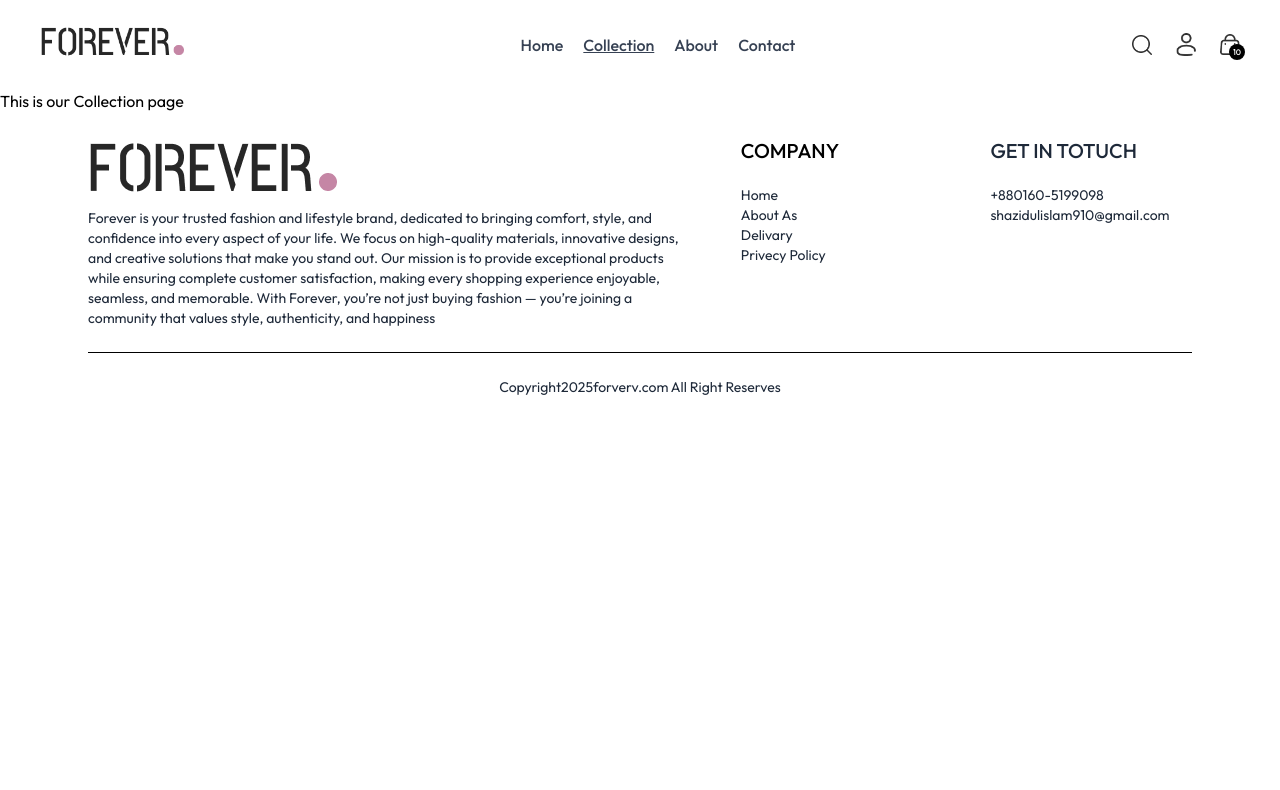
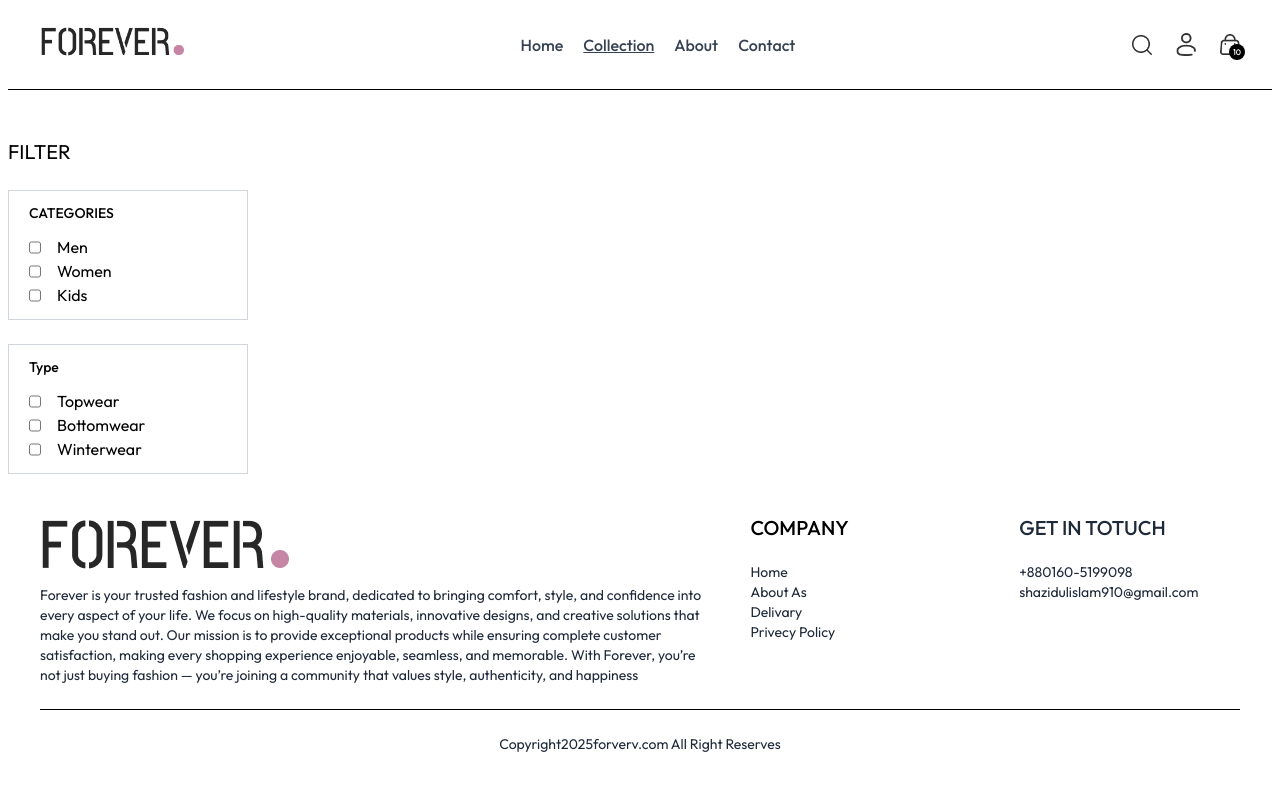
Before and after one commit to Shazidulislam/Forevr-client, a React (Vite) app: page /collection in a window 1280 px wide. Shown: the top 790 px of the page. Built offline with nearby package versions, Linux system fonts and the light colour scheme.

Commit message:
create collection section

```diff
--- a/src/Components/Home/Footer/Footer.jsx
+++ b/src/Components/Home/Footer/Footer.jsx
@@ -3,8 +3,8 @@
 
 const Footer = () => {
   return (
-    <div className="py-6 px-2 sm:px-10 ">
-      <div className="flex flex-col sm:grid grid-cols-[3fr_1fr_1fr] gap-12 text-sm ">
+    <div className="py-10">
+      <div className="flex flex-col sm:grid grid-cols-[3fr_1fr_1fr] gap-12 text-sm">
         <div>
           <img src={assets?.logo} className="" alt="" />
           <p className="text-gray-800">
--- a/src/Components/Home/Navbar/Navbar.jsx
+++ b/src/Components/Home/Navbar/Navbar.jsx
@@ -7,7 +7,7 @@
 const Navbar = () => {
   const [visible, setVisible] = useState(false);
   return (
-    <div className="flex justify-between items-center py-6 px-2 sm:px-10 font-medium">
+    <div className="flex justify-between items-center py-6 font-medium">
       <Link to={"/"}>
         <img className="w-36" src={assets?.logo} alt="forever-logo" />
       </Link>
--- a/src/Pages/Collection.jsx
+++ b/src/Pages/Collection.jsx
@@ -1,9 +1,58 @@
-import React from 'react'
+import React, { useContext, useState } from "react";
+import ShopContext from "../Context/Shop/ShopContext";
+import { assets } from "../assets/frontend_assets/assets";
 
 export default function Collection() {
+  const { product } = useContext(ShopContext);
+  const [showFilter , setShowFilter] = useState(true)
+
   return (
-    <div>
-      <h1>This is our Collection page</h1>
+    <div className="flex flex-col sm:flex-row gap-1 sm:gap-10 pt-10 border-t">
+      {/* filter Options */}
+
+      <div className="min-w-60 ">
+        <p className="my-2 text-xl flex items-center cursor-pointer gap-2">
+          FILTER
+          <img src={assets.dropdown_icon}  className={`h-3 sm:hidden  ${showFilter ?"rotate-90":""}`} alt="" />
+        </p>
+        {/* catagory filter start */}
+        <div className={`border border-gray-300 pl-5 py-3 mt-6 ${showFilter?"":"hidden"} sm:block`}>
+          <p className="mb-3 text-sm font-medium">CATEGORIES</p>
+          <div className="flex items-center gap-4">
+            <input type="checkbox" className="w-3" value={"Men"} />
+            <p>Men</p>
+          </div>
+          <div className="flex items-center gap-4">
+            <input type="checkbox" className="w-3" value={"Women"} />
+            Women
+          </div>
+          <div className="flex items-center gap-4">
+            <input type="checkbox" className="w-3" value={"Kids"} />
+            <p>Kids</p>
+          </div>
+        </div>
+                {/* catagory filter end */}
+
+      {/* subCatagory filter start */}
+           <div className={`border border-gray-300 pl-5 py-3 mt-6 ${showFilter?"":"hidden"} sm:block`}>
+          <p className="mb-3 text-sm font-medium">Type</p>
+          <div className="flex items-center gap-4">
+            <input type="checkbox" className="w-3" value={"Topwear"} />
+            <p>Topwear</p>
+          </div>
+          <div className="flex items-center gap-4">
+            <input type="checkbox" className="w-3" value={"Bottomwear"} />
+            <p>Bottomwear</p>
+          </div>
+          <div className="flex items-center gap-4">
+            <input type="checkbox" className="w-3" value={"Winterwear"} />
+            <p>Winterwear</p>
+          </div>
+        </div>
+              {/* subCatagory filter end */}
+
+
+      </div>
     </div>
-  )
+  );
 }
--- a/src/RootLayout/RootLayout.jsx
+++ b/src/RootLayout/RootLayout.jsx
@@ -6,13 +6,13 @@
 const RootLayout = () => {
     return (
         <div>
-           <section>
+           <section className='px-2 sm:px-10 '>
             <Navbar/>
            </section>
-           <main className='sm:max-w-7xl mx-auto'>
+           <main className=' px-2 sm:max-w-7xl mx-auto'>
             <Outlet/>
            </main>
-           <section className='px-4 sm:px-12'>
+           <section className='px-2 sm:px-10'>
             <Footer/>
            </section>
         </div>
```
